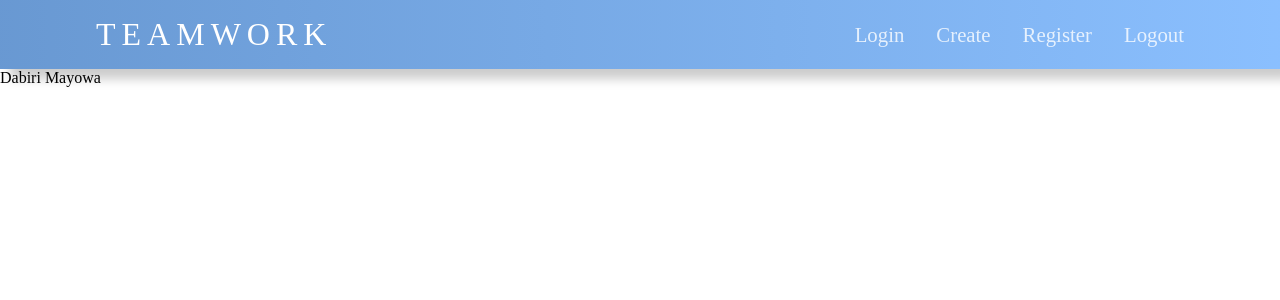
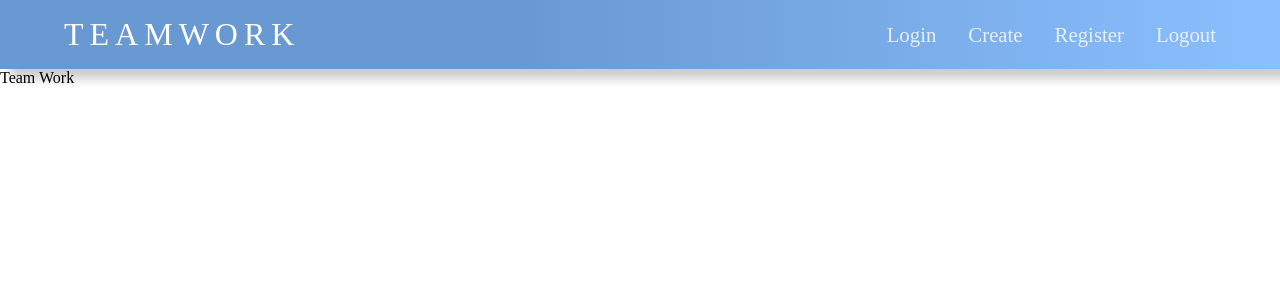
Before and after one commit to Alao-Abiodun/TeamWork-FE, a React (Create React App) app: page / in a window 1280 px wide. Shown: the top 300 px of the page. Built offline with nearby package versions, Linux system fonts and the light colour scheme.

Commit message:
remodification

```diff
--- a/src/App.js
+++ b/src/App.js
@@ -1,4 +1,3 @@
-// import logo from './logo.svg';
 import "./App.css";
 import Layout from "./hoc/layout";
 
@@ -7,7 +6,7 @@ function App() {
   return (
     <div className="app">
       <Layout>
-          Dabiri Mayowa
+          Team Work
       </Layout>
     </div>
   );
--- a/src/components/Navigation/navigation.js
+++ b/src/components/Navigation/navigation.js
@@ -1,14 +1,14 @@
 import NavigationItem from "./navigationItem";
 
-const Navigation = () => {
+const Navigation = (props) => {
   return (
     <nav className="navigation">
       <ul className="navigation__list">
-        <NavigationItem link={"/"} exact>
+        <NavigationItem link={"/login"}>
           Login
         </NavigationItem>
         <NavigationItem link={"/"}>Create</NavigationItem>
-        <NavigationItem link={"/"}>Register</NavigationItem>
+        <NavigationItem link={"/register"}>Register</NavigationItem>
         <NavigationItem link={"/"}>Logout</NavigationItem>
       </ul>
     </nav>
--- a/src/components/Navigation/navigationItem.js
+++ b/src/components/Navigation/navigationItem.js
@@ -1,16 +1,11 @@
 import { NavLink } from "react-router-dom";
 
-const NavigationItem = (props) => {
+const NavigationItem = ({ link, children }) => {
   return (
     <>
       <li className="navigation__item">
-        <NavLink
-          to={props.link}
-
-          exact={props.exact}
-          className="navigation__link"
-        >
-          {props.children}
+        <NavLink to={link} className="navigation__link">
+          {children}
         </NavLink>
       </li>
     </>
--- a/src/components/header.js
+++ b/src/components/header.js
@@ -1,7 +1,7 @@
 import Navigation from "./Navigation/navigation";
 import { Link } from "react-router-dom";
 
-const Header = () => {
+const Header = (props) => {
   return (
     <header className="header">
       <div className="header__container">
--- a/src/hoc/layout.js
+++ b/src/hoc/layout.js
@@ -4,7 +4,6 @@ const Layout = (props) => {
   return (
     <div className="layout">
       <Header />
-
       <main className="main">{props.children}</main>
     </div>
   );
--- a/src/index.css
+++ b/src/index.css
@@ -31,12 +31,12 @@ body {
 }
 
 .header {
-  background-image: linear-gradient(90deg, rgba(67, 127, 199, 0.8), rgba(109, 175, 254, 0.8));
+  background-image: linear-gradient(90deg, rgba(67, 127, 199, 0.8) 40%, rgba(109, 175, 254, 0.8));
   box-shadow: 10px 10px 10px #ccc;
   width: 100%;
 }
 .header__container {
-  width: 85%;
+  width: 90%;
   margin-left: auto;
   margin-right: auto;
   display: flex;
--- a/src/sass/layout/_header.scss
+++ b/src/sass/layout/_header.scss
@@ -1,7 +1,7 @@
 .header {
   background-image: linear-gradient(
     90deg,
-    rgba($color-primary, 0.8),
+    rgba($color-primary, 0.8) 40%,
     rgba($color-secondary, 0.8)
   );
   box-shadow: 10px 10px 10px #ccc;
```
Also changed, not shown: src/sass/abstracts/_mixin.scss (+4 -4 lines), 2 other files (tests, documents, lock files or other folders).
